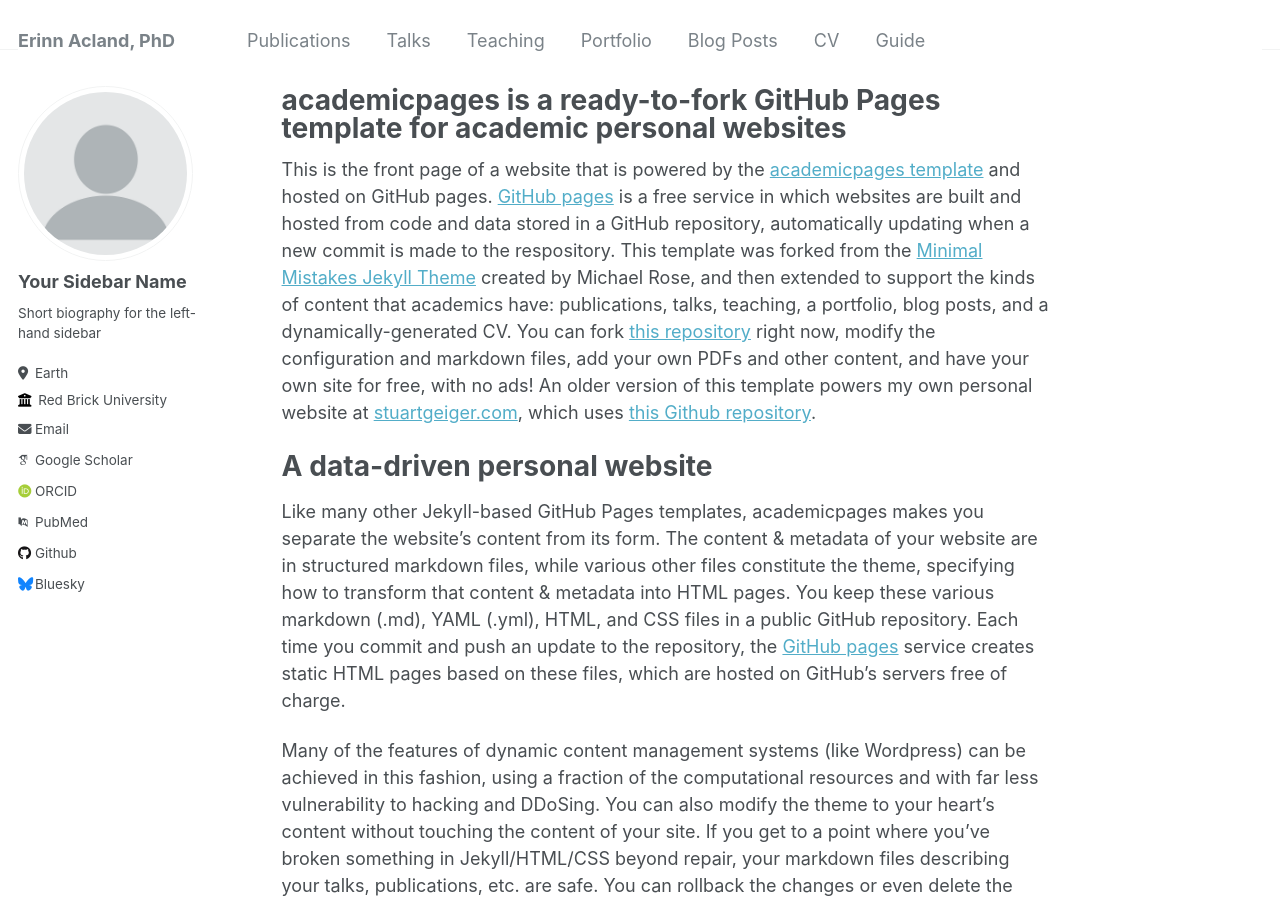
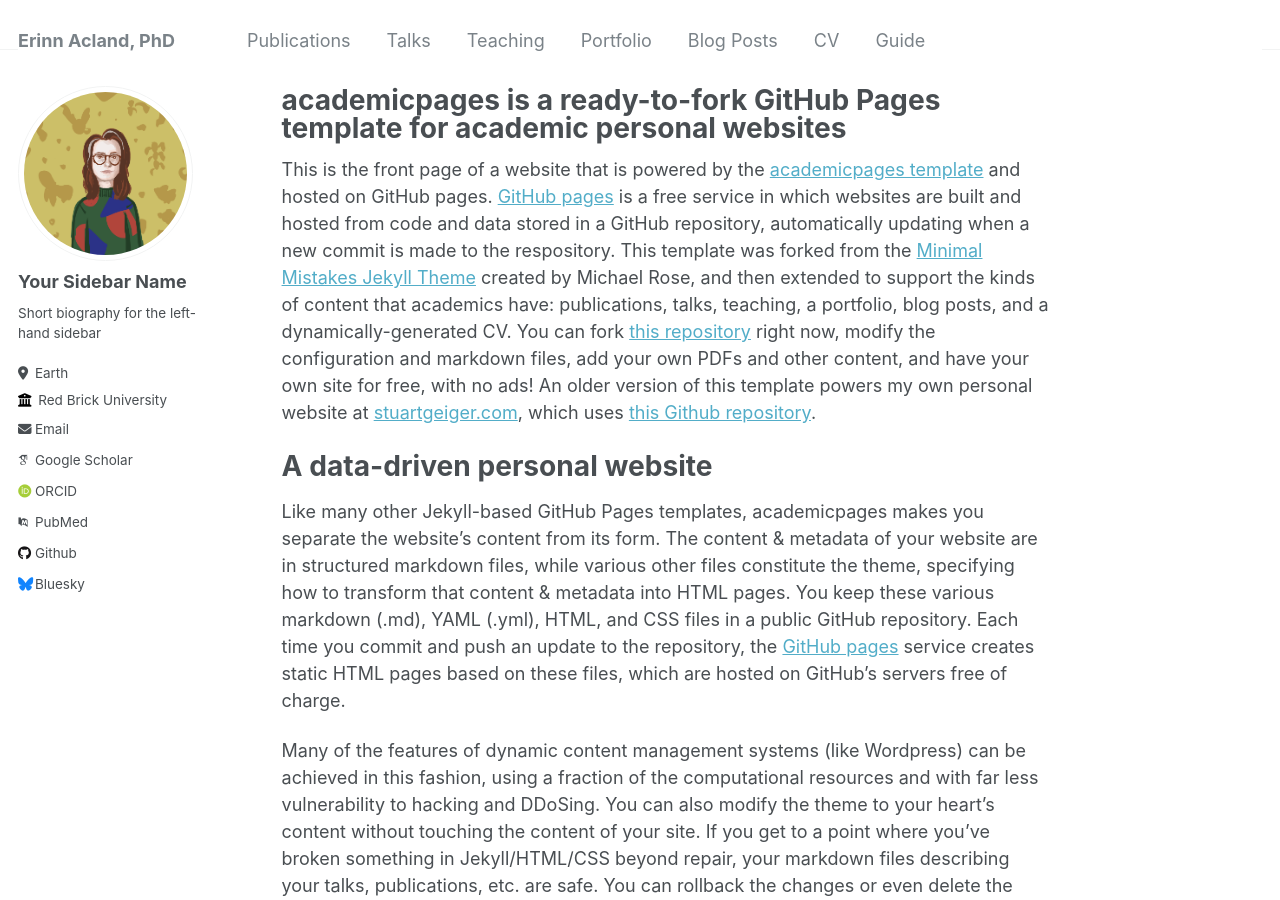
Before and after one commit to erinnacland/erinnacland.github.io, a Jekyll site: the page built from _pages/about.md, in a window 1280 px wide and 900 px high. Built offline with Jekyll 4.4.1, drawn with Linux system fonts in a browser that asks for light colours; some web fonts are replaced.

Commit message:
Update _config.yml

```diff
--- a/_config.yml
+++ b/_config.yml
@@ -21,7 +21,7 @@ repository               : "erinnacland/erinnacland.github.io"
 #               Additional customization can be done by editing /_includes/author-profile.html
 author:
   # Biographic information
-  avatar           : "profile.png"
+  avatar           : "Erinn.png"
   name             : "Your Sidebar Name"
   pronouns         : # example: "she/her"
   bio              : "Short biography for the left-hand sidebar"
```
